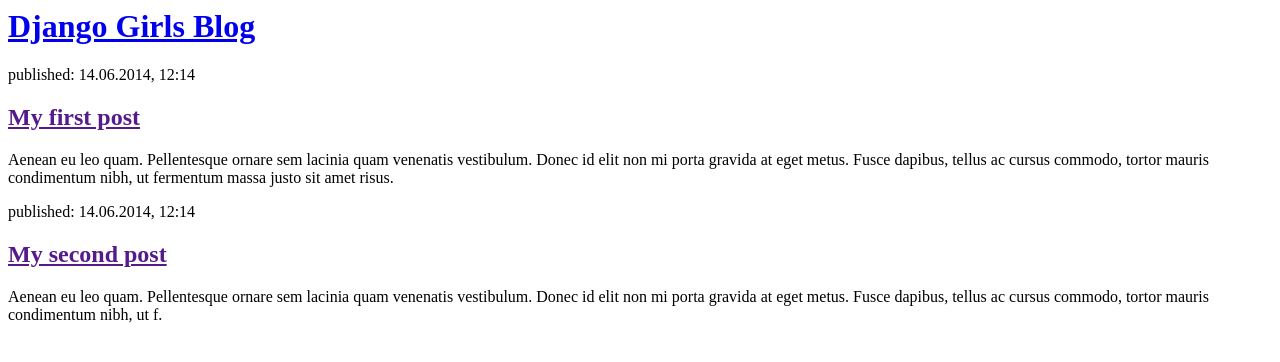
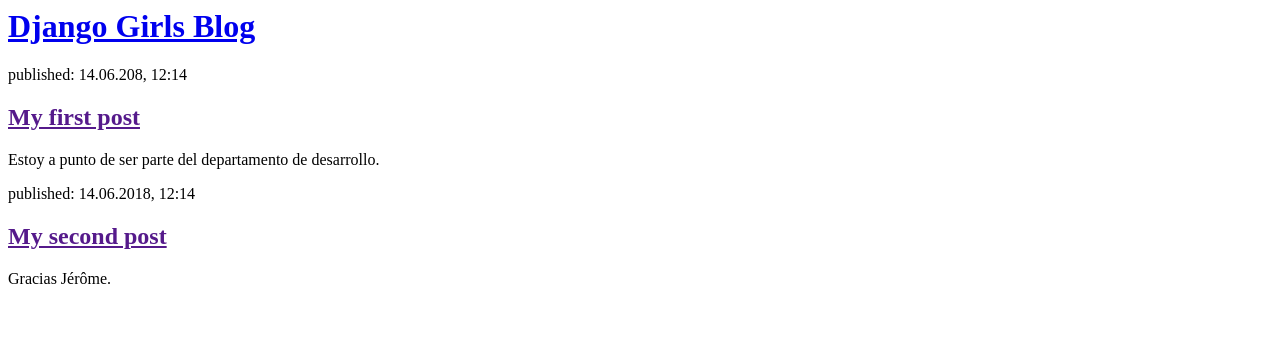
Before and after one commit to saradelpozo/my-first-blog, a Django app: page / in a window 1280 px wide. Shown: the top 362 px of the page. Run offline with Django 3.2, Linux system fonts and the light colour scheme.

Commit message:
Todo funciona.

```diff
--- a/blog/templates/blog/post_list.html
+++ b/blog/templates/blog/post_list.html
@@ -1,6 +1,6 @@
 <html>
     <head>
-        <title>Django Girls blog</title>
+        <title>SARA TICKETEA</title>
     </head>
     <body>
         <div>
@@ -8,15 +8,15 @@
         </div>
 
         <div>
-            <p>published: 14.06.2014, 12:14</p>
+            <p>published: 14.06.208, 12:14</p>
             <h2><a href="">My first post</a></h2>
-            <p>Aenean eu leo quam. Pellentesque ornare sem lacinia quam venenatis vestibulum. Donec id elit non mi porta gravida at eget metus. Fusce dapibus, tellus ac cursus commodo, tortor mauris condimentum nibh, ut fermentum massa justo sit amet risus.</p>
+            <p>Estoy a punto de ser parte del departamento de desarrollo.</p>
         </div>
 
         <div>
-            <p>published: 14.06.2014, 12:14</p>
+            <p>published: 14.06.2018, 12:14</p>
             <h2><a href="">My second post</a></h2>
-            <p>Aenean eu leo quam. Pellentesque ornare sem lacinia quam venenatis vestibulum. Donec id elit non mi porta gravida at eget metus. Fusce dapibus, tellus ac cursus commodo, tortor mauris condimentum nibh, ut f.</p>
+            <p>Gracias Jérôme.</p>
         </div>
     </body>
 </html>
```
